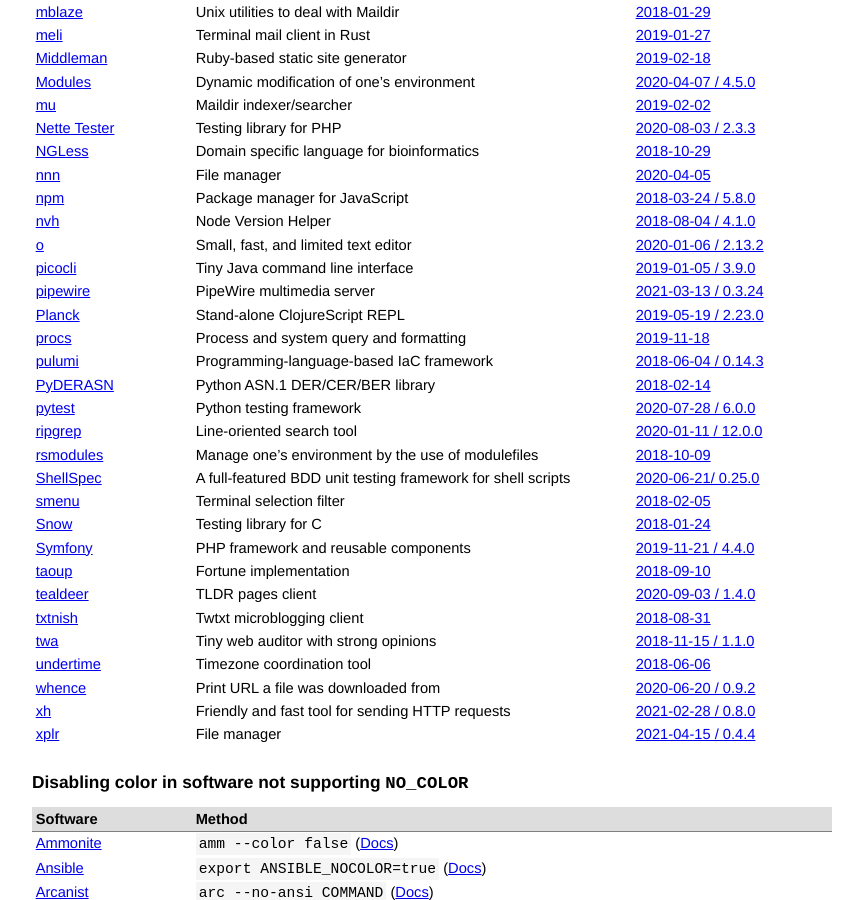
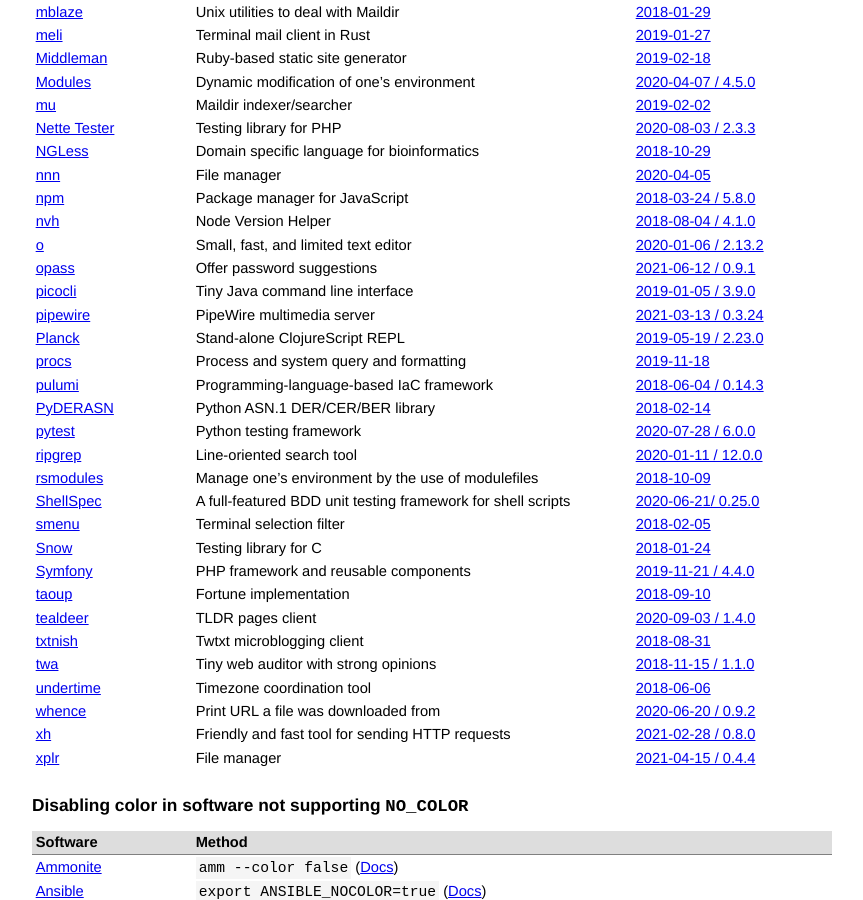
Before and after one commit to jcs/no_color, a Jekyll site: the page built from index.md, in a window 1280 px wide and 900 px high, scrolled down 2404 px. Shown: the whole window, without its empty margins (208-1071 px from the left). Built offline with Jekyll 4.4.1, drawn with Linux system fonts in a browser that asks for light colours; our own code applies the rules of GitHub Pages for plain Markdown files.

Commit message:
Add opass (#123)

```diff
--- a/index.md
+++ b/index.md
@@ -147,6 +147,7 @@ color via `NO_COLOR`.
 | [npm](https://www.npmjs.com/) | Package manager for JavaScript | [2018-03-24 / 5.8.0](https://github.com/npm/npm/releases/tag/v5.8.0) |
 | [nvh](https://github.com/JohnRGee/nvh) | Node Version Helper | [2018-08-04 / 4.1.0](https://github.com/JohnRGee/nvh/releases/tag/v4.1.0) |
 | [o](https://github.com/xyproto/o) | Small, fast, and limited text editor | [2020-01-06 / 2.13.2](https://github.com/xyproto/o/tree/2.13.2) |
+| [opass](https://github.com/wiremoons/opass) | Offer password suggestions | [2021-06-12 / 0.9.1](https://github.com/wiremoons/opass/commit/02c593d510b23a1b8e5af40d04a475eeb5755491) |
 | [picocli](https://github.com/remkop/picocli/) | Tiny Java command line interface | [2019-01-05 / 3.9.0](https://github.com/remkop/picocli/releases/tag/v3.9.0#3.9.0-ANSI-heuristics) |
 | [pipewire](https://pipewire.org/) | PipeWire multimedia server | [2021-03-13 / 0.3.24](https://https://gitlab.freedesktop.org/pipewire/pipewire/-/commit/c974318686ced66546861494509d2ee93fc110d9) |
 | [Planck](https://planck-repl.org/) | Stand-alone ClojureScript REPL | [2019-05-19 / 2.23.0](https://github.com/planck-repl/planck/releases/tag/2.23.0) |
```
